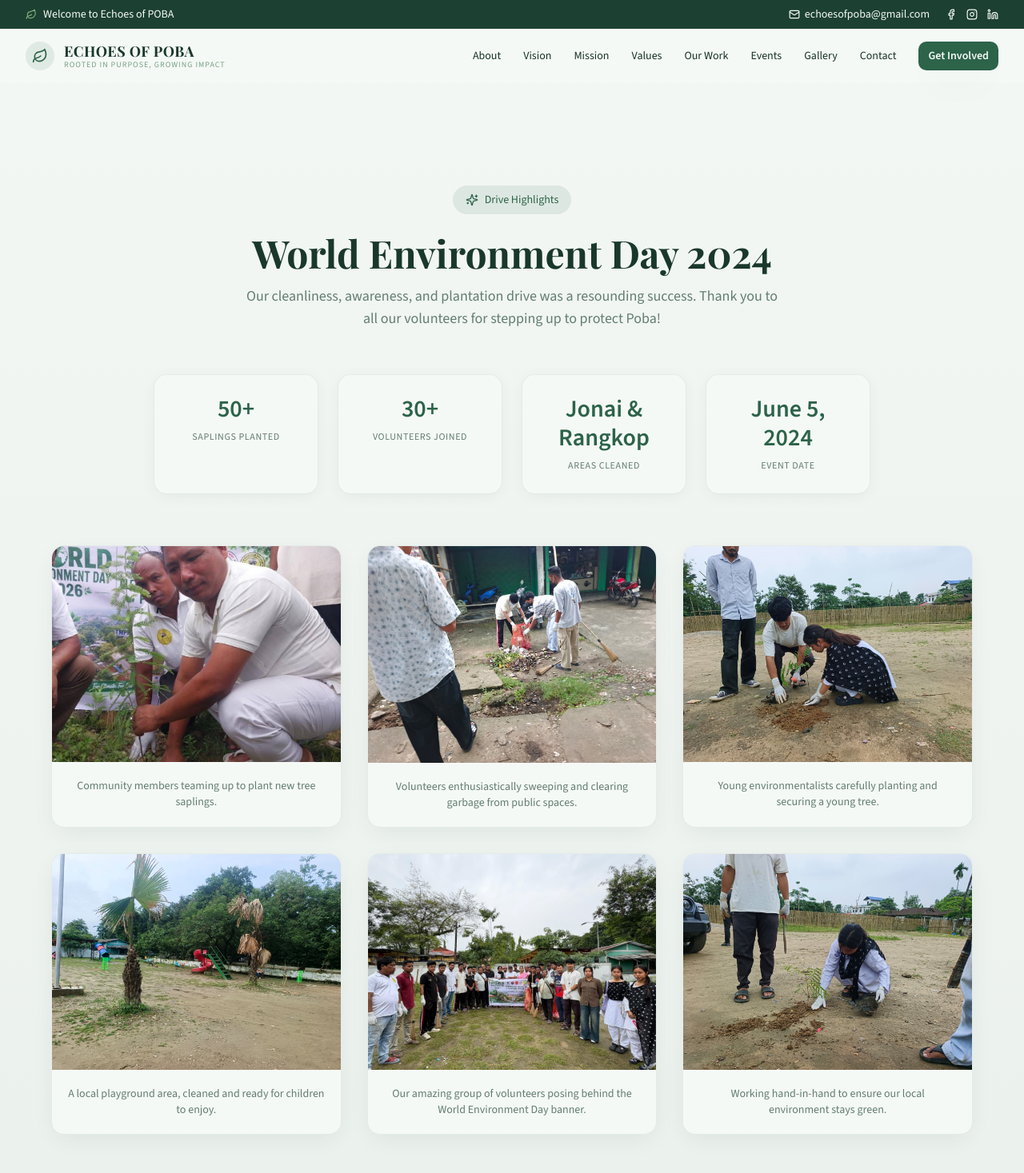
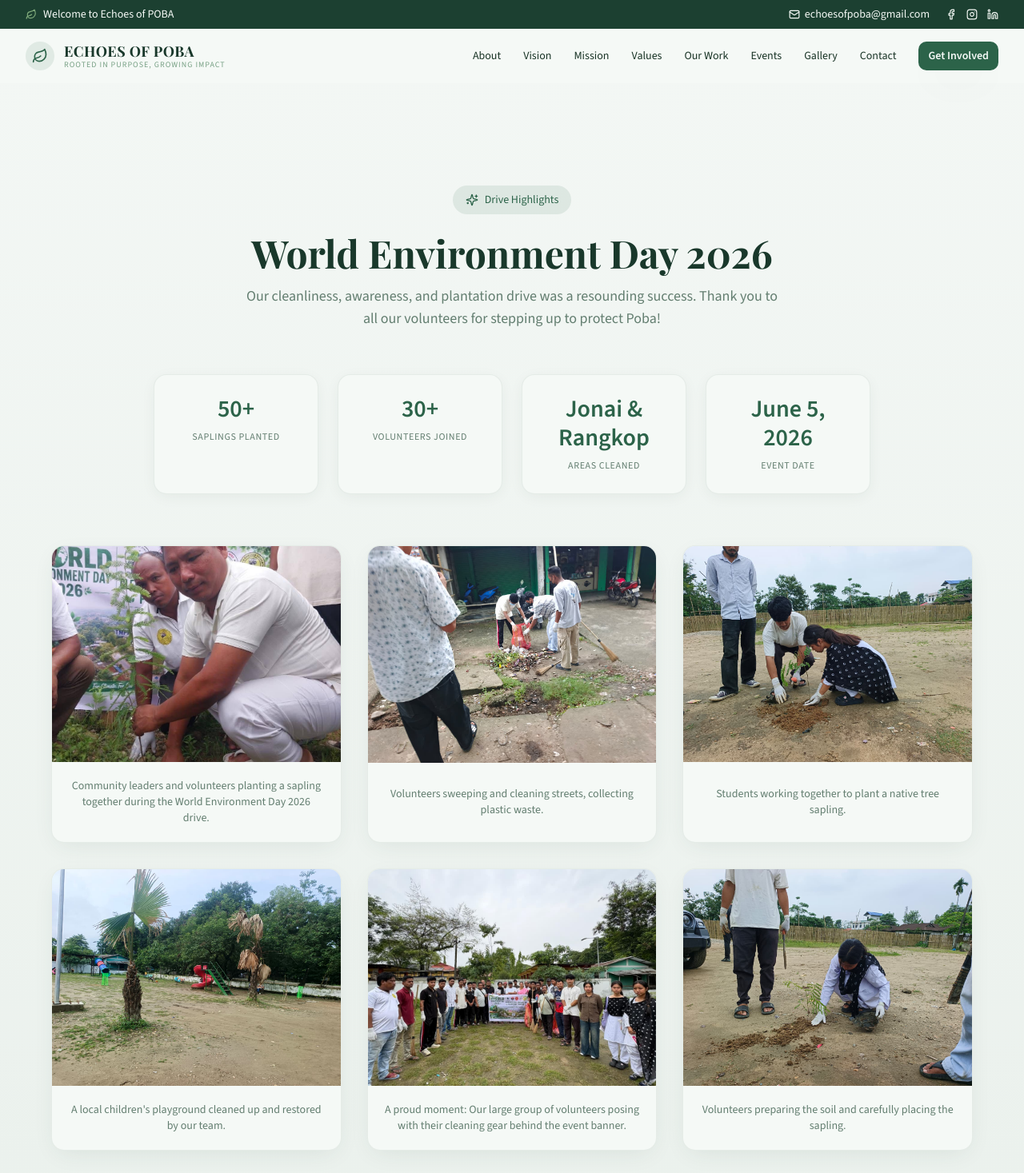
Before and after one commit to Gauravdeori/echoesofpobamain, a React (Vite) app: page / in a window 1280 px wide. Shown: the top 1467 px of the page at 80% size. Built offline with nearby package versions, Linux system fonts and the light colour scheme; the HTML template or start-up script is replaced by a standard one; a web font is replaced by a local one.

Commit message:
Correct captions for Environment Day photos and update event year to 2026

```diff
--- a/src/components/EnvironmentDay.tsx
+++ b/src/components/EnvironmentDay.tsx
@@ -21,24 +21,24 @@ function useReveal() {
 
 /* ─── Gallery Data ─── */
 const galleryImages = [
-  { src: "/env-day/env-day-1.jpg", caption: "Community members teaming up to plant new tree saplings." },
-  { src: "/env-day/env-day-2.jpg", caption: "Volunteers enthusiastically sweeping and clearing garbage from public spaces." },
-  { src: "/env-day/env-day-3.jpg", caption: "Young environmentalists carefully planting and securing a young tree." },
-  { src: "/env-day/env-day-4.jpg", caption: "A local playground area, cleaned and ready for children to enjoy." },
-  { src: "/env-day/env-day-5.jpg", caption: "Our amazing group of volunteers posing behind the World Environment Day banner." },
-  { src: "/env-day/env-day-6.jpg", caption: "Working hand-in-hand to ensure our local environment stays green." },
-  { src: "/env-day/env-day-7.jpg", caption: "Collecting plastic waste and sorting it for proper disposal." },
-  { src: "/env-day/env-day-8.jpg", caption: "Another tree planted, another step towards a healthier ecosystem." },
-  { src: "/env-day/env-day-9.jpg", caption: "Dedicated individuals taking time off to care for Mother Nature." },
-  { src: "/env-day/env-day-10.jpg", caption: "Teamwork makes the dream work—especially when it comes to conservation!" },
-  { src: "/env-day/env-day-11.jpg", caption: "Showing immense dedication towards the cleanliness drive." },
-  { src: "/env-day/env-day-12.jpg", caption: "Every small action counts: picking up litter along the walkways." },
-  { src: "/env-day/env-day-13.jpg", caption: "A proud moment after successfully planting numerous saplings." },
-  { src: "/env-day/env-day-14.jpg", caption: "Ensuring the roots are firmly planted in the soil." },
-  { src: "/env-day/env-day-15.jpg", caption: "Smiles all around as the community comes together for a noble cause." },
-  { src: "/env-day/env-day-16.jpg", caption: "Leading by example: teaching the next generation about environmental care." },
-  { src: "/env-day/env-day-17.jpg", caption: "A cleaner, greener neighborhood thanks to our wonderful volunteers." },
-  { src: "/env-day/env-day-18.jpg", caption: "Thank you to everyone who participated in the Echoes of Poba drive!" }
+  { src: "/env-day/env-day-1.jpg", caption: "Community leaders and volunteers planting a sapling together during the World Environment Day 2026 drive." },
+  { src: "/env-day/env-day-2.jpg", caption: "Volunteers sweeping and cleaning streets, collecting plastic waste." },
+  { src: "/env-day/env-day-3.jpg", caption: "Students working together to plant a native tree sapling." },
+  { src: "/env-day/env-day-4.jpg", caption: "A local children's playground cleaned up and restored by our team." },
+  { src: "/env-day/env-day-5.jpg", caption: "A proud moment: Our large group of volunteers posing with their cleaning gear behind the event banner." },
+  { src: "/env-day/env-day-6.jpg", caption: "Volunteers preparing the soil and carefully placing the sapling." },
+  { src: "/env-day/env-day-7.jpg", caption: "Using tools to clear weeds and prepare the ground for plantation." },
+  { src: "/env-day/env-day-8.jpg", caption: "Dozens of bags filled with collected plastic waste and garbage, ready for disposal." },
+  { src: "/env-day/env-day-9.jpg", caption: "Eco-club members checking on a newly planted tree sapling." },
+  { src: "/env-day/env-day-10.jpg", caption: "A tree sapling secured with a green protective mesh to ensure its survival." },
+  { src: "/env-day/env-day-11.jpg", caption: "Young students actively participating and learning the process of tree plantation." },
+  { src: "/env-day/env-day-12.jpg", caption: "Carefully securing the roots of a sapling in its new home." },
+  { src: "/env-day/env-day-13.jpg", caption: "Playground area upgraded with protective guards installed around new saplings." },
+  { src: "/env-day/env-day-14.jpg", caption: "Working in pairs to plant saplings and revitalize our community spaces." },
+  { src: "/env-day/env-day-15.jpg", caption: "A volunteer ensuring the soil is firmly placed around the new tree." },
+  { src: "/env-day/env-day-16.jpg", caption: "A team of young volunteers ready to sweep and clear litter from public streets." },
+  { src: "/env-day/env-day-17.jpg", caption: "Clearing overgrown weeds and collecting hidden plastic waste in green patches." },
+  { src: "/env-day/env-day-18.jpg", caption: "Volunteers of all ages working side-by-side to strengthen Poba's ecosystem." }
 ];
 
 const EnvironmentDay = () => {
@@ -59,7 +59,7 @@ const EnvironmentDay = () => {
             <span className="text-sm font-medium text-primary">Drive Highlights</span>
           </div>
           <h2 className="font-display text-3xl md:text-5xl font-bold text-brown-deep mb-4">
-            World Environment Day 2024
+            World Environment Day 2026
           </h2>
           <p className="text-lg text-muted-foreground max-w-2xl mx-auto">
             Our cleanliness, awareness, and plantation drive was a resounding success.
@@ -73,7 +73,7 @@ const EnvironmentDay = () => {
             { label: "Saplings Planted", value: "50+" },
             { label: "Volunteers Joined", value: "30+" },
             { label: "Areas Cleaned", value: "Jonai & Rangkop" },
-            { label: "Event Date", value: "June 5, 2024" }
+            { label: "Event Date", value: "June 5, 2026" }
           ].map((stat, i) => (
             <div key={i} className="bg-cream rounded-2xl p-6 shadow-soft border border-border/50 text-center">
               <span className="block text-2xl md:text-3xl font-bold text-primary mb-1">{stat.value}</span>
--- a/src/components/EnvironmentDayBanner.tsx
+++ b/src/components/EnvironmentDayBanner.tsx
@@ -26,7 +26,7 @@ const EnvironmentDayBanner = () => {
           <div className="flex items-center gap-2">
             <Sparkles className="w-5 h-5 text-gold-soft animate-pulse" />
             <span className="text-cream font-semibold text-sm sm:text-base">
-              🌍 World Environment Day 2024 was a huge success!
+              🌍 World Environment Day 2026 was a huge success!
             </span>
           </div>
           <Link
--- a/src/pages/WorldEnvironmentDay.tsx
+++ b/src/pages/WorldEnvironmentDay.tsx
@@ -23,24 +23,24 @@ function useReveal() {
 
 /* ─── Gallery Data ─── */
 const galleryImages = [
-  { src: "/env-day/env-day-1.jpg", caption: "Community members teaming up to plant new tree saplings." },
-  { src: "/env-day/env-day-2.jpg", caption: "Volunteers enthusiastically sweeping and clearing garbage from public spaces." },
-  { src: "/env-day/env-day-3.jpg", caption: "Young environmentalists carefully planting and securing a young tree." },
-  { src: "/env-day/env-day-4.jpg", caption: "A local playground area, cleaned and ready for children to enjoy." },
-  { src: "/env-day/env-day-5.jpg", caption: "Our amazing group of volunteers posing behind the World Environment Day banner." },
-  { src: "/env-day/env-day-6.jpg", caption: "Working hand-in-hand to ensure our local environment stays green." },
-  { src: "/env-day/env-day-7.jpg", caption: "Collecting plastic waste and sorting it for proper disposal." },
-  { src: "/env-day/env-day-8.jpg", caption: "Another tree planted, another step towards a healthier ecosystem." },
-  { src: "/env-day/env-day-9.jpg", caption: "Dedicated individuals taking time off to care for Mother Nature." },
-  { src: "/env-day/env-day-10.jpg", caption: "Teamwork makes the dream work—especially when it comes to conservation!" },
-  { src: "/env-day/env-day-11.jpg", caption: "Showing immense dedication towards the cleanliness drive." },
-  { src: "/env-day/env-day-12.jpg", caption: "Every small action counts: picking up litter along the walkways." },
-  { src: "/env-day/env-day-13.jpg", caption: "A proud moment after successfully planting numerous saplings." },
-  { src: "/env-day/env-day-14.jpg", caption: "Ensuring the roots are firmly planted in the soil." },
-  { src: "/env-day/env-day-15.jpg", caption: "Smiles all around as the community comes together for a noble cause." },
-  { src: "/env-day/env-day-16.jpg", caption: "Leading by example: teaching the next generation about environmental care." },
-  { src: "/env-day/env-day-17.jpg", caption: "A cleaner, greener neighborhood thanks to our wonderful volunteers." },
-  { src: "/env-day/env-day-18.jpg", caption: "Thank you to everyone who participated in the Echoes of Poba drive!" }
+  { src: "/env-day/env-day-1.jpg", caption: "Community leaders and volunteers planting a sapling together during the World Environment Day 2026 drive." },
+  { src: "/env-day/env-day-2.jpg", caption: "Volunteers sweeping and cleaning streets, collecting plastic waste." },
+  { src: "/env-day/env-day-3.jpg", caption: "Students working together to plant a native tree sapling." },
+  { src: "/env-day/env-day-4.jpg", caption: "A local children's playground cleaned up and restored by our team." },
+  { src: "/env-day/env-day-5.jpg", caption: "A proud moment: Our large group of volunteers posing with their cleaning gear behind the event banner." },
+  { src: "/env-day/env-day-6.jpg", caption: "Volunteers preparing the soil and carefully placing the sapling." },
+  { src: "/env-day/env-day-7.jpg", caption: "Using tools to clear weeds and prepare the ground for plantation." },
+  { src: "/env-day/env-day-8.jpg", caption: "Dozens of bags filled with collected plastic waste and garbage, ready for disposal." },
+  { src: "/env-day/env-day-9.jpg", caption: "Eco-club members checking on a newly planted tree sapling." },
+  { src: "/env-day/env-day-10.jpg", caption: "A tree sapling secured with a green protective mesh to ensure its survival." },
+  { src: "/env-day/env-day-11.jpg", caption: "Young students actively participating and learning the process of tree plantation." },
+  { src: "/env-day/env-day-12.jpg", caption: "Carefully securing the roots of a sapling in its new home." },
+  { src: "/env-day/env-day-13.jpg", caption: "Playground area upgraded with protective guards installed around new saplings." },
+  { src: "/env-day/env-day-14.jpg", caption: "Working in pairs to plant saplings and revitalize our community spaces." },
+  { src: "/env-day/env-day-15.jpg", caption: "A volunteer ensuring the soil is firmly placed around the new tree." },
+  { src: "/env-day/env-day-16.jpg", caption: "A team of young volunteers ready to sweep and clear litter from public streets." },
+  { src: "/env-day/env-day-17.jpg", caption: "Clearing overgrown weeds and collecting hidden plastic waste in green patches." },
+  { src: "/env-day/env-day-18.jpg", caption: "Volunteers of all ages working side-by-side to strengthen Poba's ecosystem." }
 ];
 
 const WorldEnvironmentDay = () => {
@@ -106,7 +106,7 @@ const WorldEnvironmentDay = () => {
             {/* badge */}
             <div className="inline-flex items-center gap-2 bg-cream/10 backdrop-blur-sm border border-cream/20 rounded-full px-5 py-2 mb-8">
               <Globe className="w-4 h-4 text-gold-soft" />
-              <span className="text-sm font-medium text-cream/90">June 5, 2024</span>
+              <span className="text-sm font-medium text-cream/90">June 5, 2026</span>
               <span className="text-cream/40">•</span>
               <span className="text-sm font-medium text-gold-soft">Event Concluded</span>
             </div>
```
